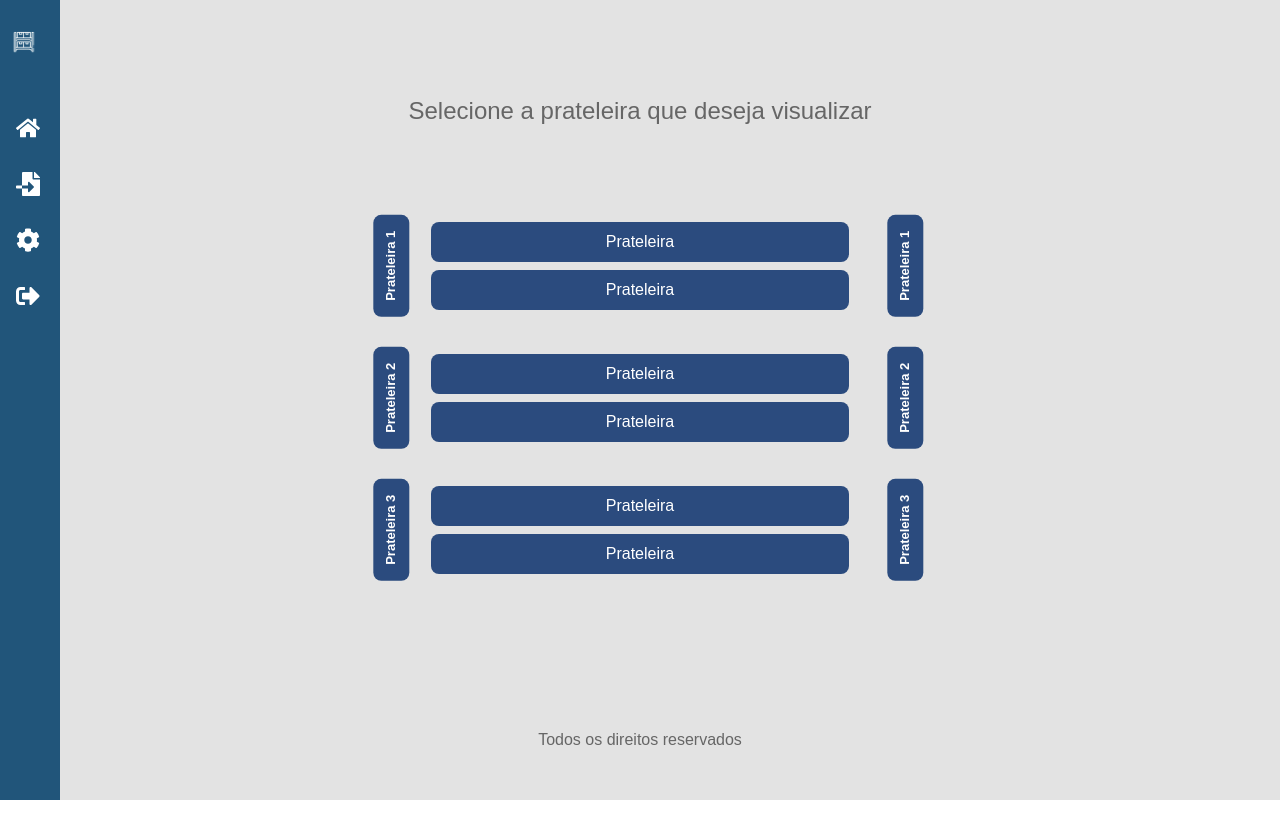
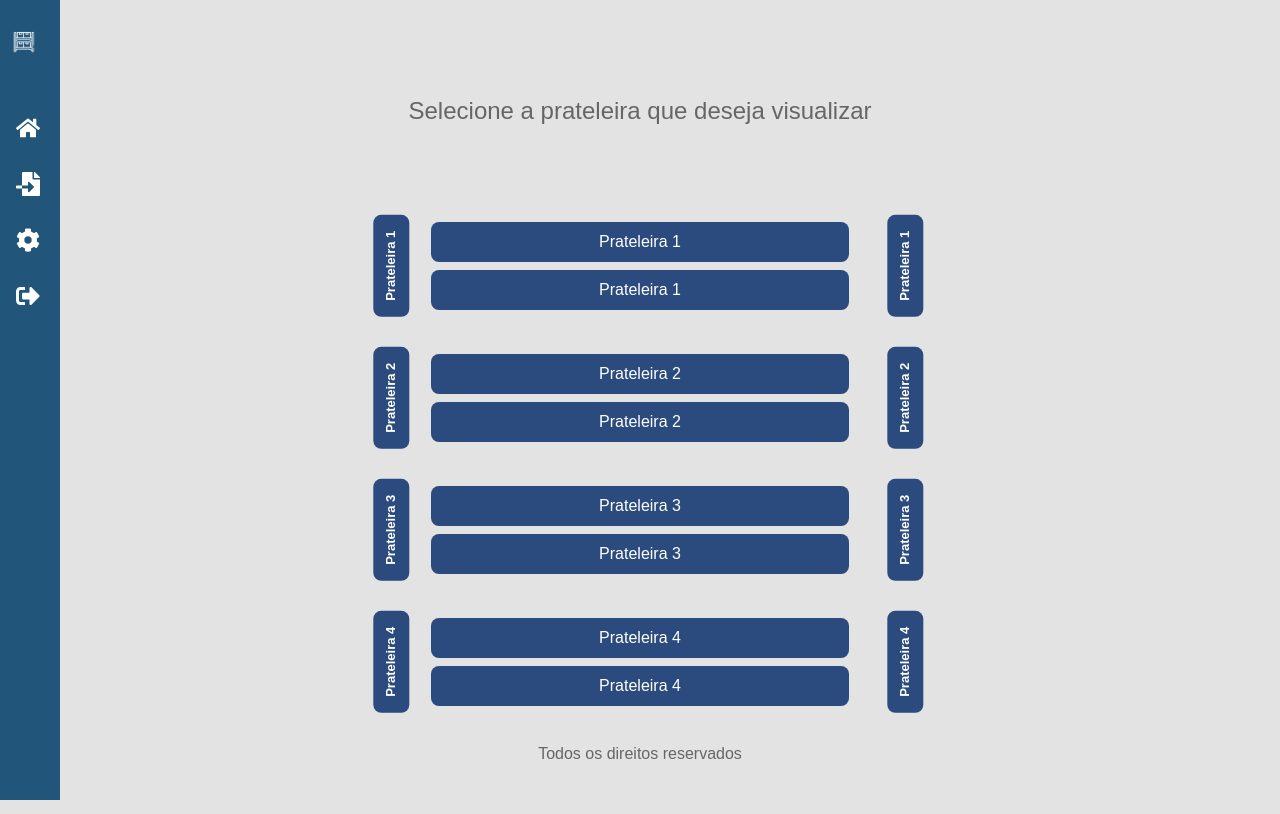
Before and after one commit to ifpebj-ti/frontend-planogram, a Next.js app: page / in a window 1280 px wide. Built offline with nearby package versions, Linux system fonts and the light colour scheme.

Commit message:
Rota funcionando, problema nas prateleiras

```diff
--- a/app/components/estante.tsx
+++ b/app/components/estante.tsx
@@ -1,38 +1,45 @@
+
 import '../styles/Home.css';
+
 import Link from 'next/link';
 
-// Propriedades do componente
+interface Shelf {
+  id: number;
+  link: string;
+  name: string;
+}
+
 interface ShelfSelectorProps {
-  shelves: { section: number; items: { id: number; name: string }[] }[]; // Estrutura das prateleiras
+  shelves: Shelf[]; // Array de prateleiras
 }
 
 export default function ShelfSelector({ shelves }: ShelfSelectorProps) {
+
   return (
     <div className="shelf-selector">
       <h1>Selecione a prateleira que deseja visualizar</h1>
 
       <div className="shelf-container">
         {shelves.map((shelf) => (
+          <div className="shelf-section">
+            <Link key={shelf.id} href={shelf.link} passHref>
+              <button className="shelf-number">{shelf.name}</button>
+            </Link>
 
-          <div key={shelf.section} className="shelf-section">
-          <Link href={`/prateleira/${shelf.section}`} passHref>
-            <button className="shelf-number">Prateleira {shelf.section}</button>
-          </Link>
-          <div className="shelf-items">
-            <Link href={`/prateleira/${shelf.section}`} passHref>
-              <button className="shelf-item">Prateleira </button>
-            </Link>
-            <Link href={`/prateleira/${shelf.section}`} passHref>
-              <button className="shelf-item">Prateleira </button>
+            <div className="shelf-items">
+              <Link key={shelf.id} href={shelf.link} passHref>
+                <button className="shelf-item">{shelf.name}</button>
+              </Link>
+              <Link key={shelf.id}  href={shelf.link} passHref>
+                <button className="shelf-item">{shelf.name}</button>
+              </Link>
+            </div>
+            <Link key={shelf.id} href={shelf.link} passHref>
+              <button className="shelf-number">{shelf.name}</button>
             </Link>
           </div>
-          <Link href={`/prateleira/${shelf.section}`} passHref>
-            <button className="shelf-number">Prateleira {shelf.section}</button>
-          </Link>
-        </div>
         ))}
       </div>
-
       <footer className="footer">
         <p>Todos os direitos reservados</p>
       </footer>
--- a/app/page.tsx
+++ b/app/page.tsx
@@ -6,30 +6,11 @@ import SideNavBar from "./components/SideNavBar";
 import Inicial from "./components/home";
 import ShelfSelector from "./components/estante";
 
-const shelfData = [
-  {
-    section: 1,
-    items: [
-      { id: 1, name: 'Prateleira 1' },
-      { id: 2, name: 'Prateleira 2' },
-      { id: 3, name: 'Prateleira 3' },
-      { id: 4, name: 'Prateleira 4' },
-    ],
-  },
-  {
-    section: 2,
-    items: [
-      { id: 1, name: 'Prateleira 1' },
-      { id: 2, name: 'Prateleira 2' },
-    ],
-  },
-  {
-    section: 3,
-    items: [
-      { id: 1, name: 'Prateleira 1' },
-      { id: 2, name: 'Prateleira 2' },
-    ],
-  },
+const shelvesData = [
+  { id: 1, link: '/prateleira1', name: 'Prateleira 1' },
+  { id: 2, link: '/prateleira/2', name: 'Prateleira 2' },
+  { id: 3, link: '/prateleira/3', name: 'Prateleira 3' },
+  { id: 4, link: '/prateleira/4', name: 'Prateleira 4' },
 ];
 
 export default function Home() {
@@ -41,7 +22,7 @@ export default function Home() {
         <meta name="descição" content="Sistema planograma"/>
       </Head>
       <SideNavBar/>
-      <ShelfSelector shelves={shelfData} />
+      <ShelfSelector shelves={shelvesData} />
     </div>
   );
 }
--- /dev/null
+++ b/app/prateleira1/page.tsx
@@ -0,0 +1,5 @@
+export default function Prateleira1(){
+    return(
+        <h1>Prateleira 1</h1>
+    )
+}
```
Also changed, not shown: app/components/home.tsx (+5 -5 lines).
